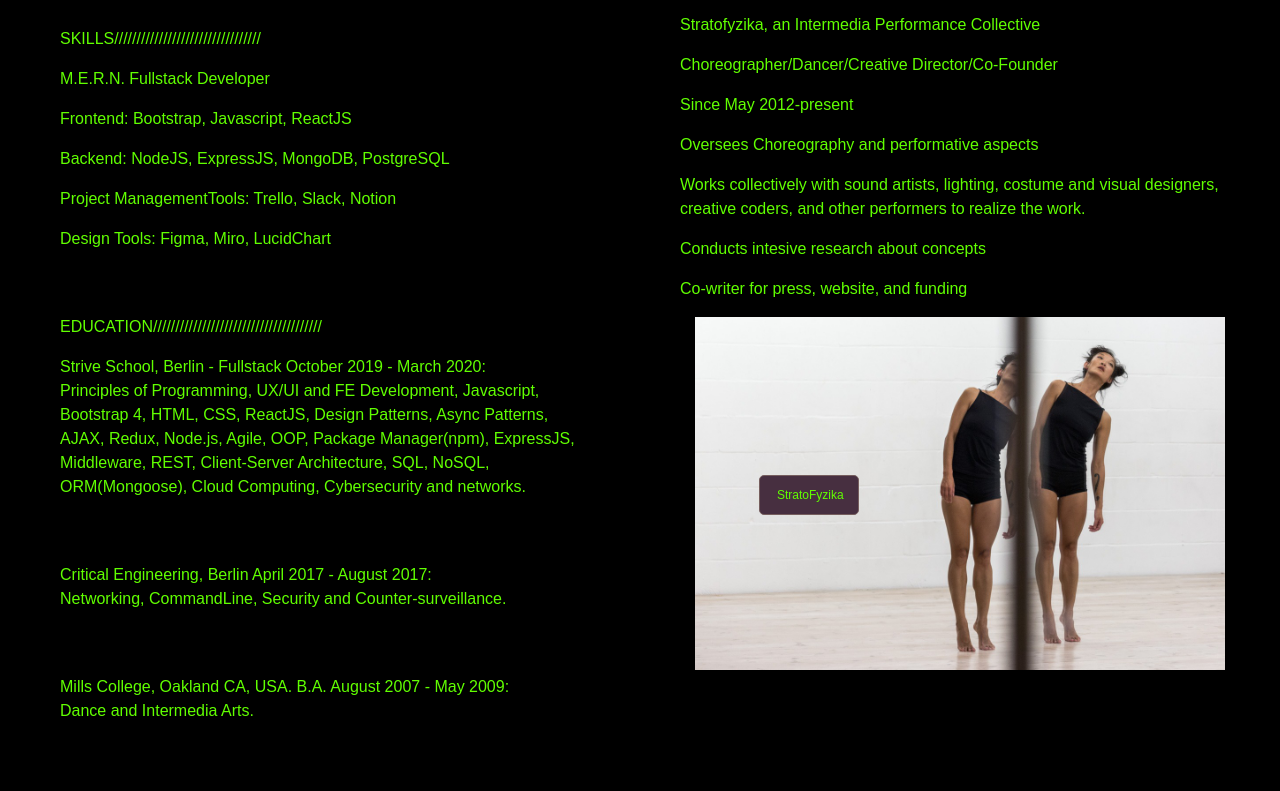
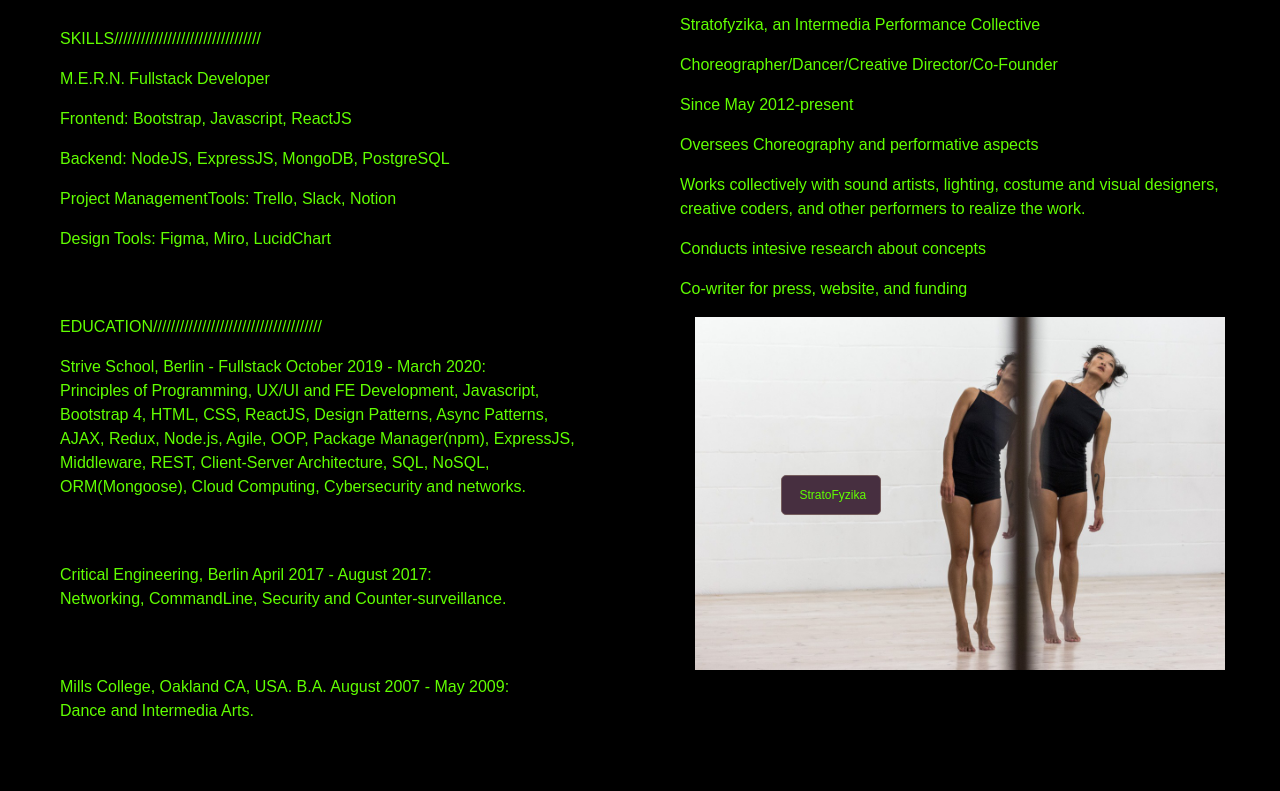
Before and after one commit to HenLovelyBird/portfolio, a website: page index.html in a window 1280 px wide. Shown: the part 1203-1994 px from the top of the page. Drawn offline with nearby package versions, Linux system fonts and the light colour scheme; a web font is replaced by a local one.

Commit message:
strato btn fix

```diff
--- a/index.html
+++ b/index.html
@@ -247,10 +247,10 @@
 
       .btn-strato {
         top: 50%;
-        left: 15%;
+        left: 19%;
         background-color: #472f40 !important;
         font-size: 18px;
-        width: 150%;
+        /* width: 150%; */
         position: absolute;
         transform: translate(-50%, -50%);
         -ms-transform: translate(-50%, -50%);
```
Also changed, not shown: 1 other file.
